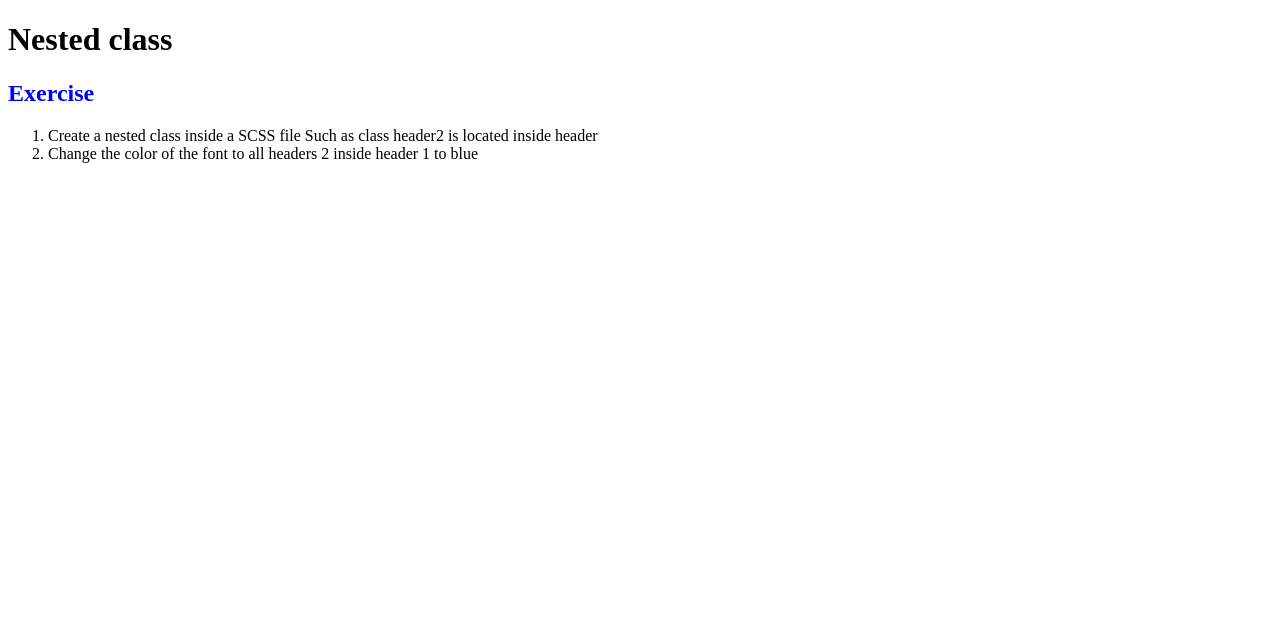
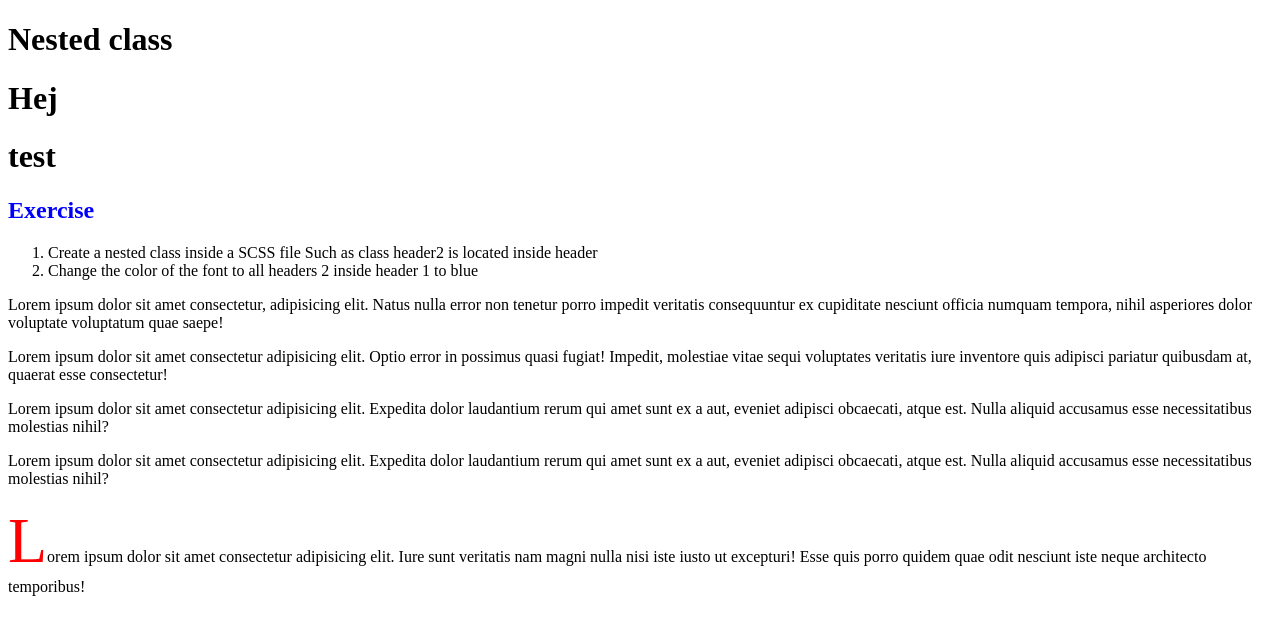
Before and after one commit to Hanneslol/Medieinstitutet, a plain HTML site: page nested/index.html in a window 1280 px wide. Drawn offline with Linux system fonts and the light colour scheme.

Commit message:
portfolio

```diff
--- /dev/null
+++ b/PORTFOLIO/css/style.scss
@@ -0,0 +1,5 @@
+* {
+    margin: 0;
+    padding: 0;
+    box-sizing: border-box;
+}
--- a/nested/index.html
+++ b/nested/index.html
@@ -10,6 +10,8 @@
 
 <body class="body">
     <h1 class="header1">Nested class</h1>
+    <h1>Hej</h1>
+    <h1>test</h1>
     <h2 class="header2">Exercise</h2>
     <ol>
         <li>Create a nested class inside a SCSS file
@@ -18,6 +20,27 @@
 
 
     </ol>
+
+
+    <p class="p23">Lorem ipsum dolor sit amet consectetur, adipisicing elit. Natus nulla error non tenetur porro impedit
+        veritatis consequuntur ex cupiditate nesciunt officia numquam tempora, nihil asperiores dolor voluptate
+        voluptatum quae saepe!</p>
+    <p class="p1">Lorem ipsum dolor sit amet consectetur adipisicing elit. Optio error in possimus quasi fugiat!
+        Impedit, molestiae vitae sequi voluptates veritatis iure inventore quis adipisci pariatur quibusdam at, quaerat
+        esse consectetur!</p>
+    <p class="p23">Lorem ipsum dolor sit amet consectetur adipisicing elit. Expedita dolor laudantium rerum qui amet
+        sunt ex a aut, eveniet adipisci obcaecati, atque est. Nulla aliquid accusamus esse necessitatibus molestias
+        nihil?</p>
+    <p class="p23">Lorem ipsum dolor sit amet consectetur adipisicing elit. Expedita dolor laudantium rerum qui amet
+        sunt ex a aut, eveniet adipisci obcaecati, atque est. Nulla aliquid accusamus esse necessitatibus molestias
+        nihil?</p>
+
+
+
+    <p id="BigL">Lorem ipsum dolor sit amet consectetur adipisicing elit. Iure sunt veritatis nam magni nulla nisi iste
+        iusto ut excepturi! Esse quis porro quidem quae odit nesciunt iste neque architecto temporibus!</p>
+
+
 </body>
 
 </html>
--- a/nested/style.scss
+++ b/nested/style.scss
@@ -3,3 +3,13 @@
         color: blue;
     }
 }
+
+
+.p23:nth-child(1) {
+    color: red;
+}
+
+#BigL::first-letter {
+    font-size: 4rem;
+    color: red;
+}
```
Also changed, not shown: PORTFOLIO/index.html (added, +15 -0 lines), PORTFOLIO/css/style.css (added), nested/style.css, 2 other files.
